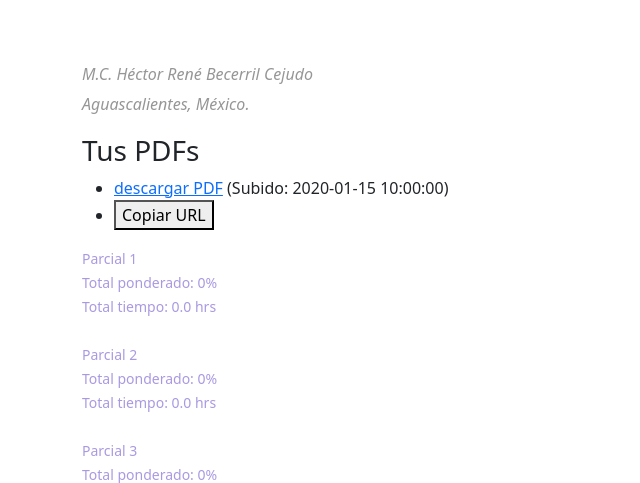
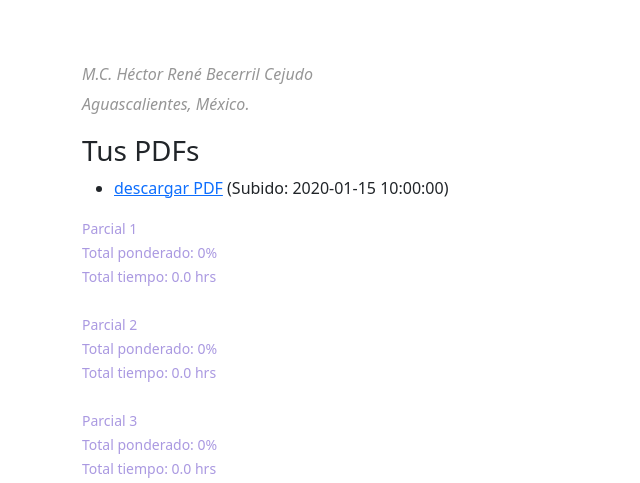
Before and after one commit to renebec/school, a Flask app: template templates/home.html in a window 1280 px wide. Shown: the part 946-1429 px from the top of the page, without its empty margins (0-640 px from the left). Run offline with Flask 3, Linux system fonts and the light colour scheme; the template is opened without the code that fills it: most values are stand-ins (such as "Sample title", 1, 10 or a date in 2020).

Commit message:
copiar no mas

```diff
--- a/templates/home.html
+++ b/templates/home.html
@@ -39,16 +39,6 @@
         updateDateTime();
 
 
-        function copiarAlPortapapeles(linkId) {
-            const pdfLink = document.getElementById(linkId).href;
-            navigator.clipboard.writeText(pdfLink)
-                .then(() => {
-                    alert("¡URL copiada al portapapeles!");
-                })
-                .catch(err => {
-                    alert("Error al copiar: " + err);
-                });
-        }
     </script>
     <style>
 
@@ -224,10 +214,7 @@
                 <a href="{{ pdf.pdf_url }}" target="_blank">descargar PDF</a>
                 (Subido: {{ pdf.created_at }})
             </li>
-            <li>
-                <!-- Botón para copiar al portapapeles -->
-                <button onclick="copiarAlPortapapeles('pdf-link-{{ loop.index }}')">Copiar URL</button>
-            </li>
+
         {% endfor %}
         </ul>
         {% else %}
```
